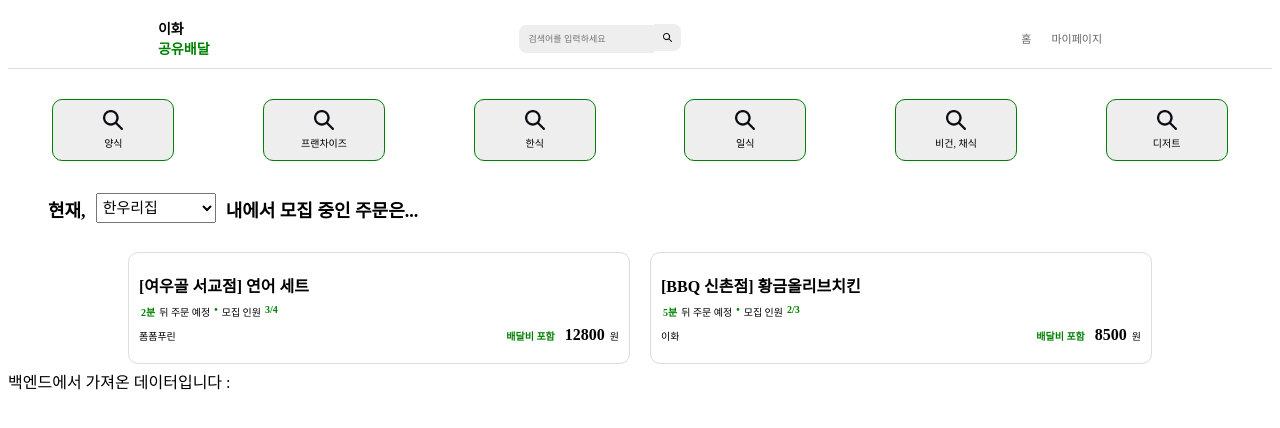
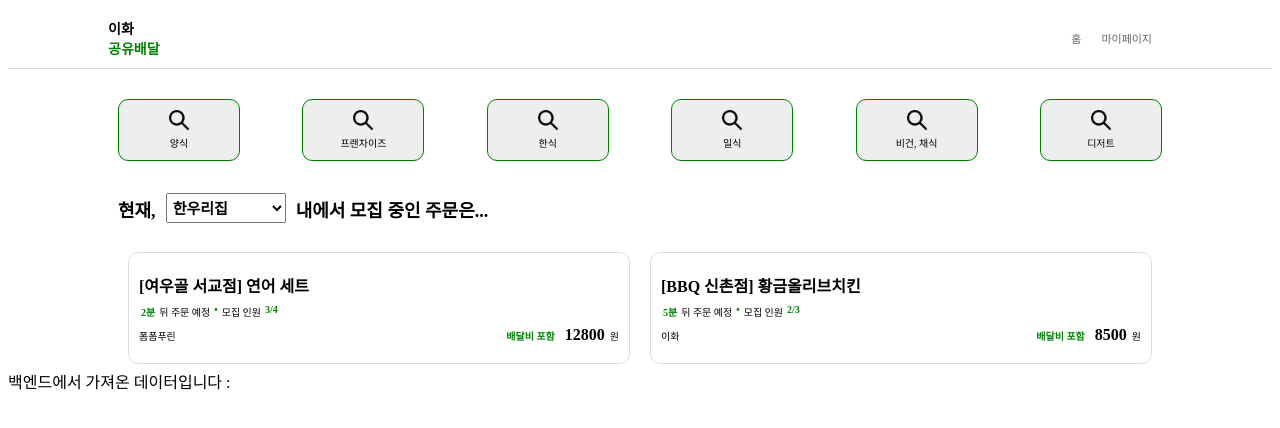
Before and after one commit to gyesswhat/groupproject3, a React (Create React App) app in the folder frontend/: page /main in a window 1280 px wide. Shown: the top 428 px of the page. Built offline with nearby package versions, Linux system fonts and the light colour scheme; no server answers.

Commit message:
searchbar deleted

```diff
--- a/frontend/src/App.css
+++ b/frontend/src/App.css
@@ -1,10 +1,11 @@
 #topbar {
   display: flex;
-  justify-content: space-around;
+  justify-content: space-between;
   align-items: center;
   border-bottom: 1px solid #ddd;
   padding-bottom:10px;
   padding-top: 10px;
+
 }
 
 #topbar a {
@@ -18,7 +19,8 @@
   font-size: 12px;
   display: flex;
   flex-direction: column;
-  margin-right: 10px;
+  margin-left: 100px;
+
 }
 
 #title h3 {
@@ -31,21 +33,6 @@
   font-weight: bolder;
 }
 
-#search {
-  display: flex;
-  align-items: center;
-
-}
-
-input {
-  font-size:9px;
-  background-color: #eee;
-  padding: 8px; /* 입력창의 내부 여백을 조절 */
-  border: 1px solid #eee; /* 입력창에 테두리 추가 */
-  border-radius: 7px 0px 0px 7px; /* 입력창의 테두리를 둥글게 처리 */
-  flex-grow: 1; /* 입력창이 가능한 한 많은 공간을 차지하도록 함 */
-  outline: none; /* 포커스 효과 제거 */
-}
 
 #topmenu {
   font-size: 11px;
@@ -53,6 +40,7 @@
   flex-direction: row;  /* row로 설정하여 수평으로 나타나도록 함 */
   justify-content: flex-end;  /* flex-end로 설정하여 우측으로 정렬 */
   list-style:none;
+  margin-right: 100px;
 }
 
 button {
@@ -72,7 +60,9 @@
 #foodtype {
   display: flex;
   flex-wrap: wrap; /* 요소들이 너무 많아서 여러 줄로 나열될 경우 줄 바꿈 설정 */
-  justify-content:space-around;
+  justify-content:space-between;
+  margin-right: 100px;
+  margin-left: 100px;
 
 }
 
@@ -111,7 +101,7 @@
   font-size: 12px;
   display: flex;
   flex-direction: row;
-  margin-left: 30px;
+  margin-left: 100px;
   padding: 10px;
 }
 
@@ -120,7 +110,8 @@
   margin-right: 10px;
   margin-top: 12px;
   padding: 2px;
-  font: 15px bold;
+  font-size: 15px;
+  font-weight: bold;
   width: 120px;
   height: 30px;
 }
--- a/frontend/src/App.js
+++ b/frontend/src/App.js
@@ -1,5 +1,4 @@
 import React from 'react';
-import SearchBar from './searchbar';
 import './App.css';
 import MainScreen from './Posts';
 import DropdownExample from './PlaceDropdown';
@@ -16,9 +15,6 @@
       <div id="title">
         <h3>이화</h3>
         <h3 id="green">공유배달</h3>
-      </div>
-      <div id="search">
-        <SearchBar onSearch={handleSearch}/>
       </div>
       <ul id="topmenu">
         <li>
--- a/frontend/src/searchbar.js
+++ /dev/null
@@ -1,36 +0,0 @@
-import React, { useState } from 'react';
-
-const SearchBar = ({ onSearch }) => {
-  const [searchTerm, setSearchTerm] = useState('');
-
-  const handleInputChange = (e) => {
-    setSearchTerm(e.target.value);
-  };
-
-  const handleSearch = () => {
-    onSearch(searchTerm);
-  };
-
-  const handleKeyPress = (e) => {
-    if (e.key === 'Enter') {
-      handleSearch();
-    }
-  };
-
-  return (
-    <div>
-      <input
-        type="text"
-        placeholder="검색어를 입력하세요"
-        value={searchTerm}
-        onChange={handleInputChange}
-        onKeyPress={handleKeyPress}
-      />
-      <button onClick={handleSearch}>
-        <img src="search-icon.png" alt="검색" />
-      </button>
-    </div>
-  );
-};
-
-export default SearchBar;
```
